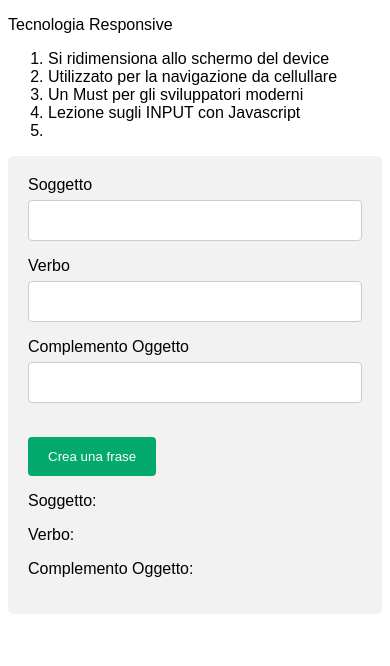
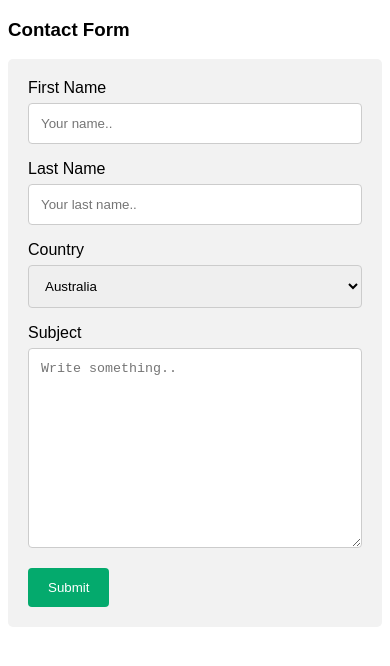
Before and after one commit to marcopalladino/javascript_exercise, a plain HTML site: page formResponsive.html in a window 390 px wide. Drawn offline with Linux system fonts and the light colour scheme.

Commit message:
Update formResponsive.html

```diff
--- a/formResponsive.html
+++ b/formResponsive.html
@@ -1,9 +1,7 @@
 <!DOCTYPE html>
-<html lang="en">
+<html>
 <head>
-    <meta name="viewport" content="width=device-width, initial-scale=1.0">
-    <title>Tnput in Javascript</title>
-
+<meta name="viewport" content="width=device-width, initial-scale=1">
 <style>
 body {font-family: Arial, Helvetica, sans-serif;}
 * {box-sizing: border-box;}
@@ -37,74 +35,33 @@
   background-color: #f2f2f2;
   padding: 20px;
 }
-        button{
-            background-color: #04AA6D;
-          color: white;
-          padding: 12px 20px;
-          border: none;
-          border-radius: 4px;
-          cursor: pointer;}
-
 </style>
-
-
-
-
 </head>
 <body>
-    <p>Tecnologia Responsive</p>
-    <ol>
-        <li>Si ridimensiona allo schermo del device</li>
-        <li>Utilizzato per la navigazione da cellullare</li>
-        <li>Un Must per gli sviluppatori moderni</li>
-        <li>Lezione sugli INPUT con Javascript</li>
-        <li></li>
-    </ol>
+
+<h3>Contact Form</h3>
+
 <div class="container">
-    <form id="frm1" >
-        <label for="soggetto">Soggetto</label>
-        <input id="soggetto" type="text" name="soggetto" value=""><br>
-        <label for="verbo">Verbo</label>
-        <input id ="verbo" type="text" name="verbo" value=""><br>
-        <label for="complementooggetto">Complemento Oggetto</label>
-        <input id="complementooggetto" type="text" name="Complemento Oggetto" value=""><br><br>
-       <!-- <input type="submit" value="Submit"> -->
+  <form action="/action_page.php">
+    <label for="fname">First Name</label>
+    <input type="text" id="fname" name="firstname" placeholder="Your name..">
 
+    <label for="lname">Last Name</label>
+    <input type="text" id="lname" name="lastname" placeholder="Your last name..">
+
+    <label for="country">Country</label>
+    <select id="country" name="country">
+      <option value="australia">Australia</option>
+      <option value="canada">Canada</option>
+      <option value="usa">USA</option>
+    </select>
+
+    <label for="subject">Subject</label>
+    <textarea id="subject" name="subject" placeholder="Write something.." style="height:200px"></textarea>
+
+    <input type="submit" value="Submit">
   </form>
-
-       <button onclick="CreaUnaFrase()">Crea una frase</button>
-
-       <p>Soggetto:</p>
-       <p id="inputsoggetto"></p>
-       <p>Verbo:</p>
-       <p id="inputverbo"></p>
-       <p>Complemento Oggetto:</p>
-       <p id="inputcomplemento"></p>
-
-
-
-<script>
-
-
-
-
-function CreaUnaFrase() {
-
-document.getElementById("inputsoggetto").innerHTML="ciao ma non è l'input";
-
-}
-
-
-
-</script>
-
-
-
 </div>
-
-
-
-
 
 </body>
 </html>
```
Lines whose indentation alone changed are shown as unchanged.
